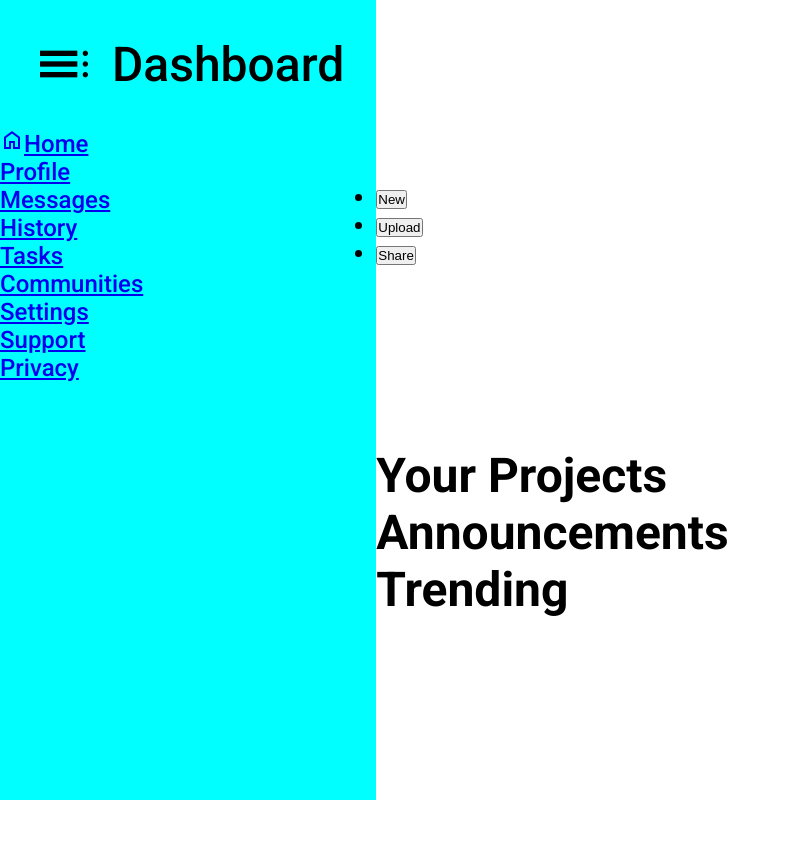
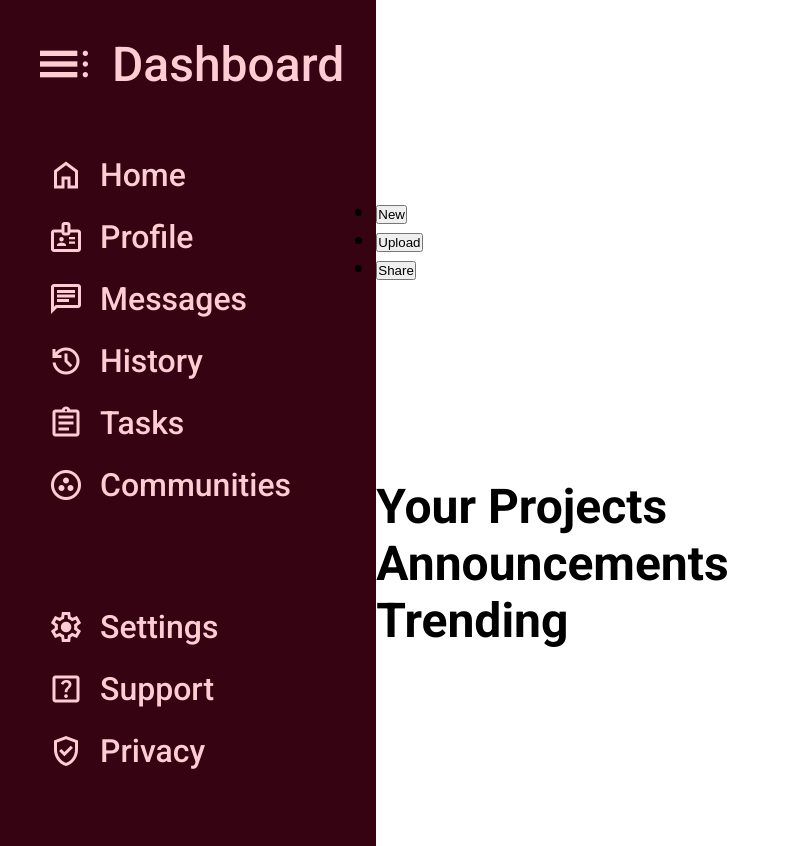
Before and after one commit to AdrianWWZ/admin-dashboard, a plain HTML site: page index.html in a window 1280 px wide. Shown: the whole page, without its empty margins (0-790 px from the left). Before the commit the page ends 800 px from the top, so only its background shows below. Drawn offline with nearby package versions, Linux system fonts and the light colour scheme.

Commit message:
Finished the sidebar

```diff
--- a/index.html
+++ b/index.html
@@ -22,18 +22,56 @@
               ><span class="material-symbols-outlined"> home </span>Home</a
             >
           </li>
-          <li><a href="#">Profile</a></li>
-          <li><a href="#">Messages</a></li>
-          <li><a href="#">History</a></li>
-          <li><a href="#">Tasks</a></li>
-          <li><a href="#">Communities</a></li>
+          <li>
+            <a href="#"
+              ><span class="material-symbols-outlined"> badge </span>Profile</a
+            >
+          </li>
+          <li>
+            <a href="#"
+              ><span class="material-symbols-outlined"> chat </span>Messages</a
+            >
+          </li>
+          <li>
+            <a href="#"
+              ><span class="material-symbols-outlined"> history </span
+              >History</a
+            >
+          </li>
+          <li>
+            <a href="#"
+              ><span class="material-symbols-outlined"> assignment </span
+              >Tasks</a
+            >
+          </li>
+          <li>
+            <a href="#"
+              ><span class="material-symbols-outlined"> communities </span
+              >Communities</a
+            >
+          </li>
         </ul>
       </div>
       <div class="sidebar-tools">
         <ul>
-          <li><a href="#">Settings</a></li>
-          <li><a href="#">Support</a></li>
-          <li><a href="#">Privacy</a></li>
+          <li>
+            <a href="#"
+              ><span class="material-symbols-outlined"> settings </span
+              >Settings</a
+            >
+          </li>
+          <li>
+            <a href="#"
+              ><span class="material-symbols-outlined"> help_center </span
+              >Support</a
+            >
+          </li>
+          <li>
+            <a href="#"
+              ><span class="material-symbols-outlined"> verified_user </span
+              >Privacy</a
+            >
+          </li>
         </ul>
       </div>
     </div>
--- a/style.css
+++ b/style.css
@@ -22,7 +22,8 @@ body {
 .sidebar {
   grid-column: 1 / 2;
   grid-row: 1 / 4;
-  background-color: aqua;
+  background-color: #350311;
+  color: #fecdd3;
 }
 
 .sidebar-title {
@@ -30,6 +31,7 @@ body {
   display: flex;
   align-items: center;
   padding: 2rem 2rem;
+  cursor: alias;
 }
 
 .sidebar-title .material-symbols-outlined {
@@ -41,8 +43,47 @@ body {
   margin-right: 1rem;
 }
 
-.sidebar-content ul {
+.sidebar-content {
+  padding: 1rem 0;
+  font-size: 32px;
+}
+
+.sidebar-content .material-symbols-outlined {
+  font-size: 36px;
+}
+
+.sidebar-content ul,
+.sidebar-tools ul {
   list-style-type: none;
+}
+
+.sidebar-content ul li a,
+.sidebar-tools ul li a {
+  display: flex;
+  align-items: center;
+  text-decoration: none;
+  padding: 0.75rem 3rem;
+  color: #fecdd3;
+}
+
+.sidebar-content ul li a:hover,
+.sidebar-tools ul li a:hover {
+  background-color: #fecdd3;
+  color: #350311;
+}
+
+.sidebar-content ul li a span,
+.sidebar-tools ul li a span {
+  margin-right: 1rem;
+}
+
+.sidebar-tools {
+  font-size: 32px;
+  padding: 4rem 0;
+}
+
+.sidebar-tools .material-symbols-outlined {
+  font-size: 36px;
 }
 
 .header,
```
